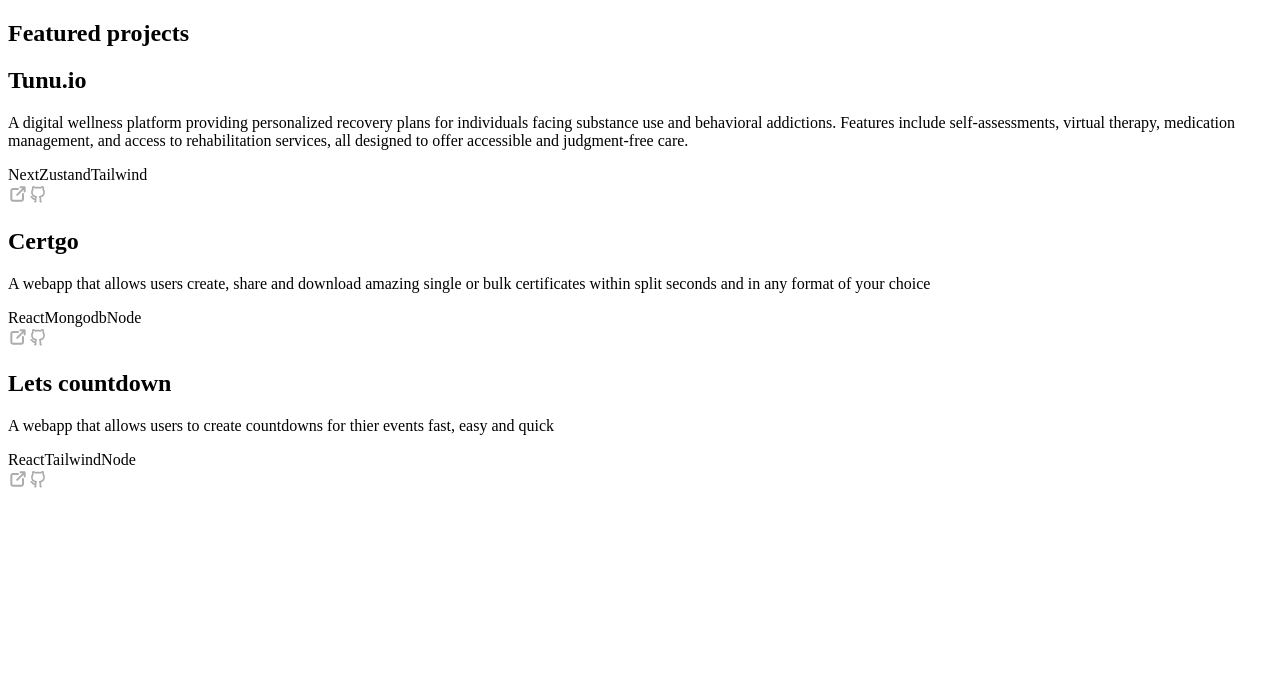
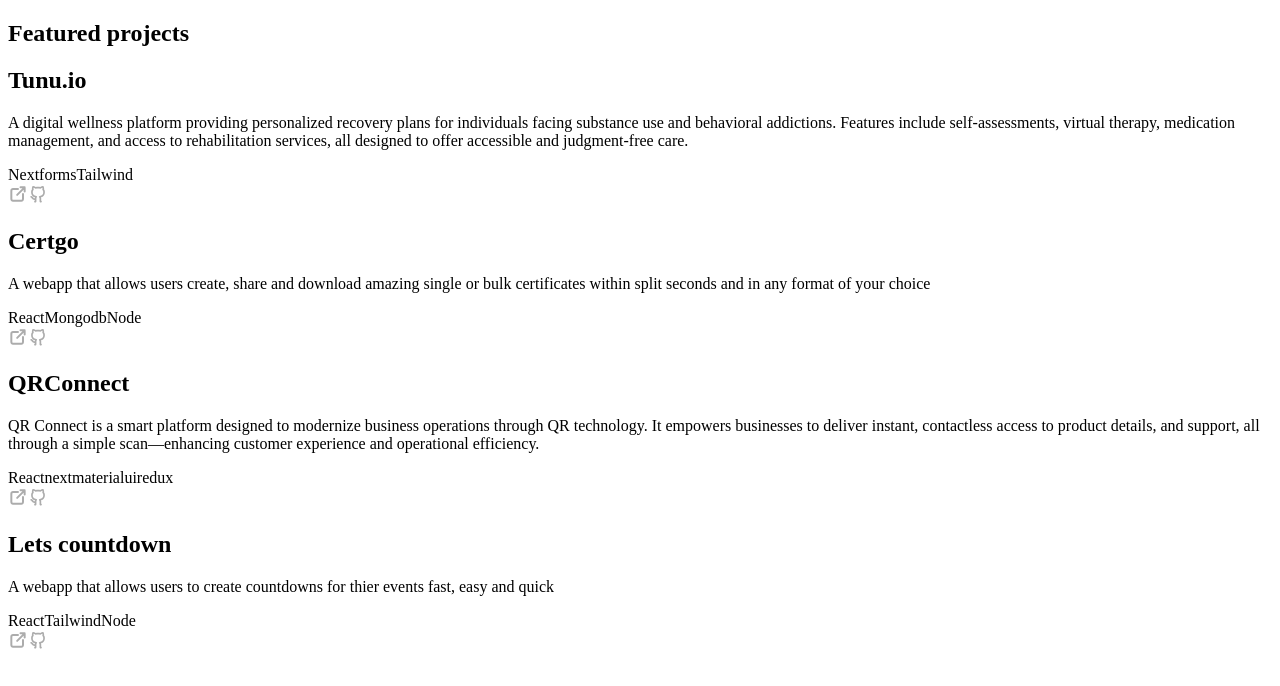
Before and after one commit to Samueljr-web/samuel-dev, a Next.js app: page /projects in a window 1280 px wide. Shown: the top 686 px of the page. Built offline with nearby package versions, Linux system fonts and the light colour scheme.

Commit message:
feat: added a new project details

```diff
--- a/data/data.ts
+++ b/data/data.ts
@@ -11,6 +11,7 @@ interface projectsDataType {
   stack: string[];
   link: string;
   github: string;
+  isPrivate?: boolean;
 }
 
 export const projectsData: projectsDataType[] = [
@@ -19,9 +20,10 @@ export const projectsData: projectsDataType[] = [
     name: "Tunu.io",
     description:
       "A digital wellness platform providing personalized recovery plans for individuals facing substance use and behavioral addictions. Features include self-assessments, virtual therapy, medication management, and access to rehabilitation services, all designed to offer accessible and judgment-free care.",
-    stack: ["Next", "Zustand", "Tailwind"],
+    stack: ["Next", "forms", "Tailwind"],
     link: "https://tunu.io",
     github: "https://github.com/samueljr-web/",
+    isPrivate: true,
   },
   {
     id: "2",
@@ -31,10 +33,21 @@ export const projectsData: projectsDataType[] = [
     link: "https://certgo.app",
     stack: ["React", "Mongodb", "Node"],
     github: "https://github.com/samueljr-web",
+    isPrivate: true,
+  },
+  {
+    id: "3",
+    name: "QRConnect",
+    description:
+      "QR Connect is a smart platform designed to modernize business operations through QR technology. It empowers businesses to deliver instant, contactless access to product details, and support, all through a simple scan—enhancing customer experience and operational efficiency.",
+    link: "https://qrconect.com",
+    stack: ["React", "next", "materialui", "redux"],
+    github: "https://github.com/samueljr-web",
+    isPrivate: true,
   },
 
   {
-    id: "3",
+    id: "4",
     name: "Lets countdown",
     description:
       "A webapp that allows users to create countdowns for thier events fast, easy and quick",
```
